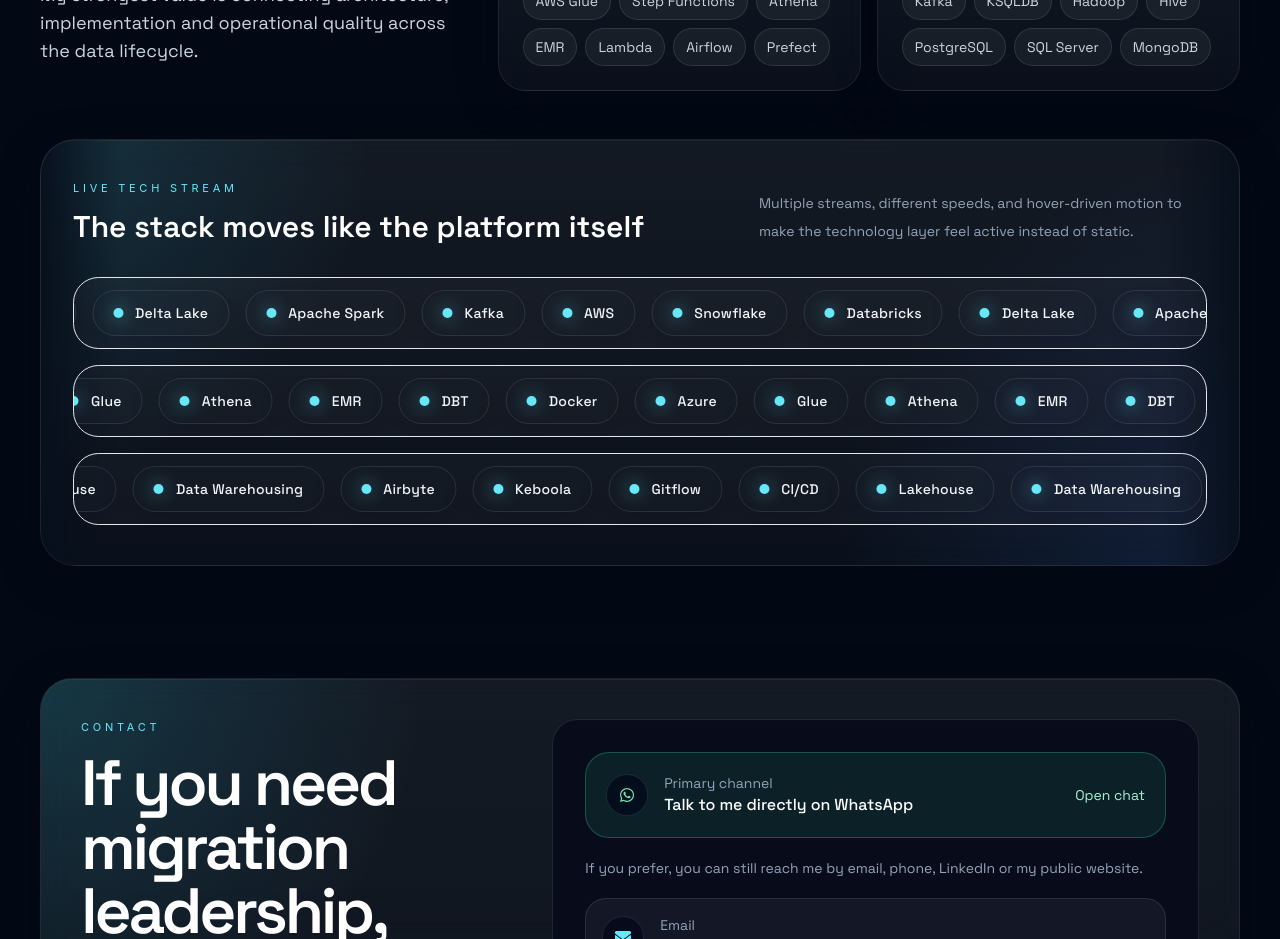
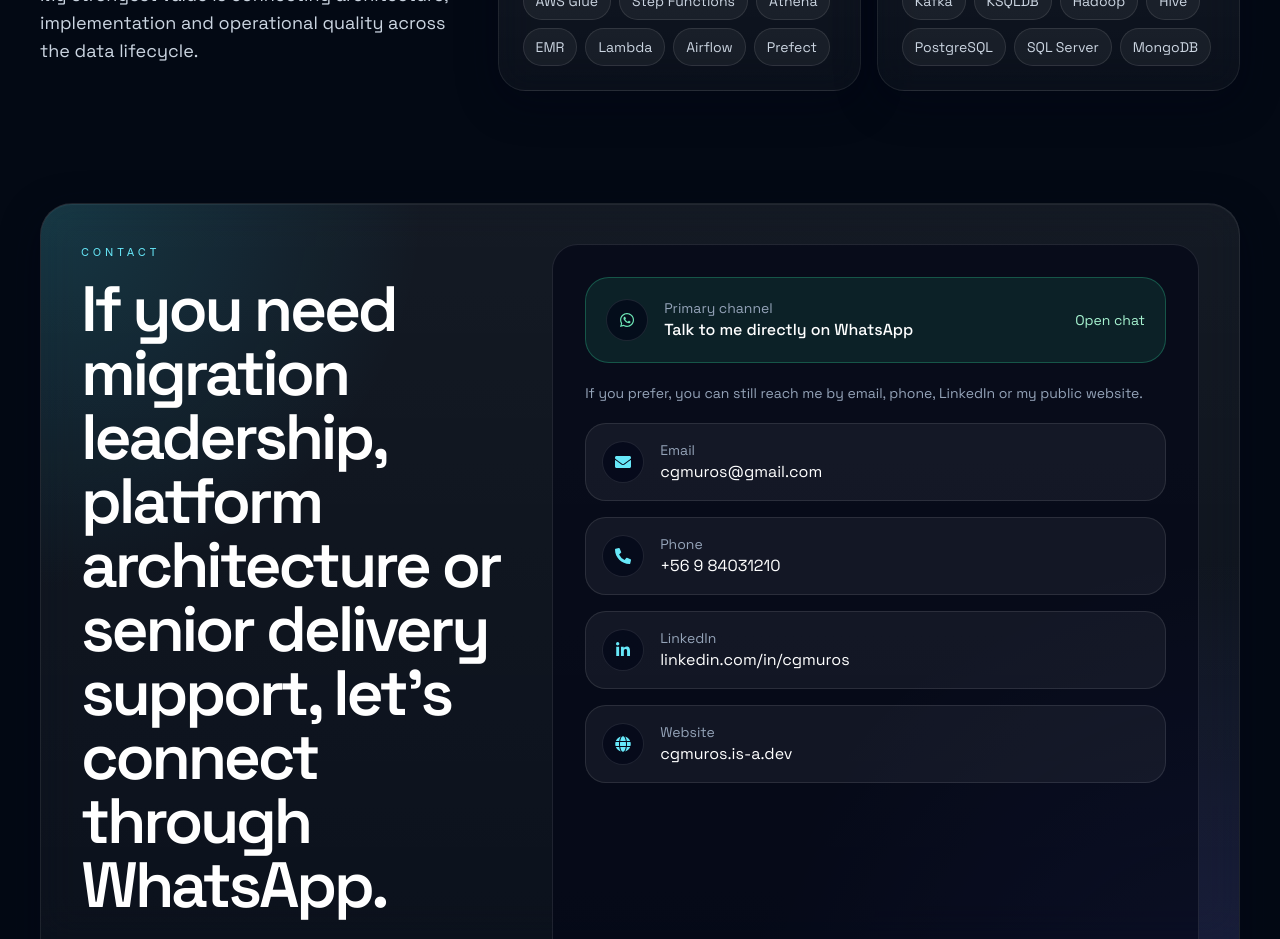
Before and after one commit to cgmuros/personal_web, a Next.js app: page /en in a window 1280 px wide. Shown: the part 2900-3839 px from the top of the page. Built offline with nearby package versions, Linux system fonts and the light colour scheme.

Commit message:
refactor: remove unused stream functionality and related styles from Skills component

```diff
--- a/src/components/Skills.tsx
+++ b/src/components/Skills.tsx
@@ -7,32 +7,9 @@
   title: string;
   items: string[];
 };
-
-const streamStyles = [
-  {
-    speed: 'animate-[marquee_28s_linear_infinite]',
-    chip: 'from-cyan-400/18 to-cyan-400/4 hover:border-cyan-300/45',
-  },
-  {
-    speed: 'animate-[marquee-reverse_34s_linear_infinite]',
-    chip: 'from-sky-400/18 to-sky-400/4 hover:border-sky-300/45',
-  },
-  {
-    speed: 'animate-[marquee_24s_linear_infinite]',
-    chip: 'from-blue-400/18 to-indigo-400/4 hover:border-blue-300/45',
-  },
-];
-
 export default function Skills() {
   const t = useTranslations('Skills');
   const groups = t.raw('groups') as SkillGroup[];
-  const toolbelt = t.raw('toolbelt') as string[];
-
-  const streams = [
-    toolbelt.slice(0, 6),
-    toolbelt.slice(6, 12),
-    toolbelt.slice(12, 18),
-  ];
 
   return (
     <section id="skills" className="section-shell overflow-hidden">
@@ -82,63 +59,6 @@
             ))}
           </div>
         </div>
-
-        <motion.div
-          initial={{ opacity: 0, y: 20 }}
-          whileInView={{ opacity: 1, y: 0 }}
-          viewport={{ once: true, amount: 0.15 }}
-          transition={{ duration: 0.55, delay: 0.12 }}
-          className="panel relative mt-12 overflow-hidden rounded-[2.2rem] px-5 py-8 md:px-8 md:py-10"
-        >
-          <div className="absolute inset-0 bg-[radial-gradient(circle_at_top_left,rgba(34,211,238,0.14),transparent_26%),radial-gradient(circle_at_bottom_right,rgba(59,130,246,0.14),transparent_32%)]" />
-          <div className="absolute inset-y-0 left-0 w-20 bg-gradient-to-r from-[var(--background-soft)] to-transparent" />
-          <div className="absolute inset-y-0 right-0 w-20 bg-gradient-to-l from-[var(--background-soft)] to-transparent" />
-
-          <div className="relative">
-            <div className="flex flex-col gap-3 md:flex-row md:items-end md:justify-between">
-              <div>
-                <p className="font-mono text-[11px] uppercase tracking-[0.34em] text-cyan-300">
-                  {t('streamEyebrow')}
-                </p>
-                <h3 className="mt-3 text-2xl font-semibold text-white md:text-3xl">
-                  {t('streamTitle')}
-                </h3>
-              </div>
-              <p className="max-w-md text-sm leading-7 text-slate-400">
-                {t('streamDescription')}
-              </p>
-            </div>
-
-            <div className="mt-8 space-y-4">
-              {streams.map((stream, streamIndex) => (
-                <div
-                  key={streamIndex}
-                  className="relative overflow-hidden rounded-[1.6rem] border border-white/8 bg-white/[0.03] py-3"
-                >
-                  <div className={`flex w-max ${streamStyles[streamIndex].speed} hover:[animation-play-state:paused]`}>
-                    {[...stream, ...stream, ...stream].map((item, index) => (
-                      <motion.div
-                        key={`${item}-${index}`}
-                        whileHover={{
-                          y: -7,
-                          scale: 1.06,
-                          rotate: index % 2 === 0 ? -2 : 2,
-                        }}
-                        transition={{ type: 'spring', stiffness: 360, damping: 18 }}
-                        className={`mx-2 flex items-center gap-3 rounded-full border border-white/10 bg-gradient-to-br ${streamStyles[streamIndex].chip} px-5 py-3 shadow-[0_8px_30px_rgba(2,6,23,0.22)]`}
-                      >
-                        <span className="h-2.5 w-2.5 rounded-full bg-cyan-300 shadow-[0_0_18px_rgba(103,232,249,0.65)]" />
-                        <span className="text-sm font-medium tracking-[0.02em] text-slate-100">
-                          {item}
-                        </span>
-                      </motion.div>
-                    ))}
-                  </div>
-                </div>
-              ))}
-            </div>
-          </div>
-        </motion.div>
       </div>
     </section>
   );
```
